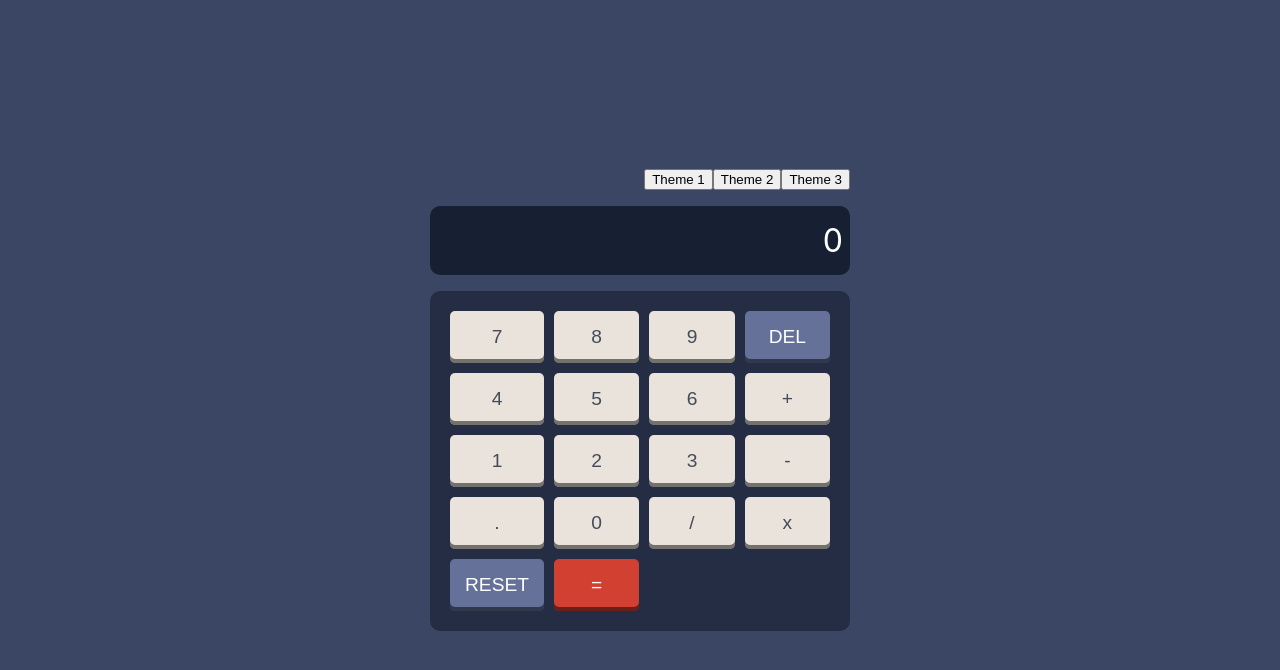
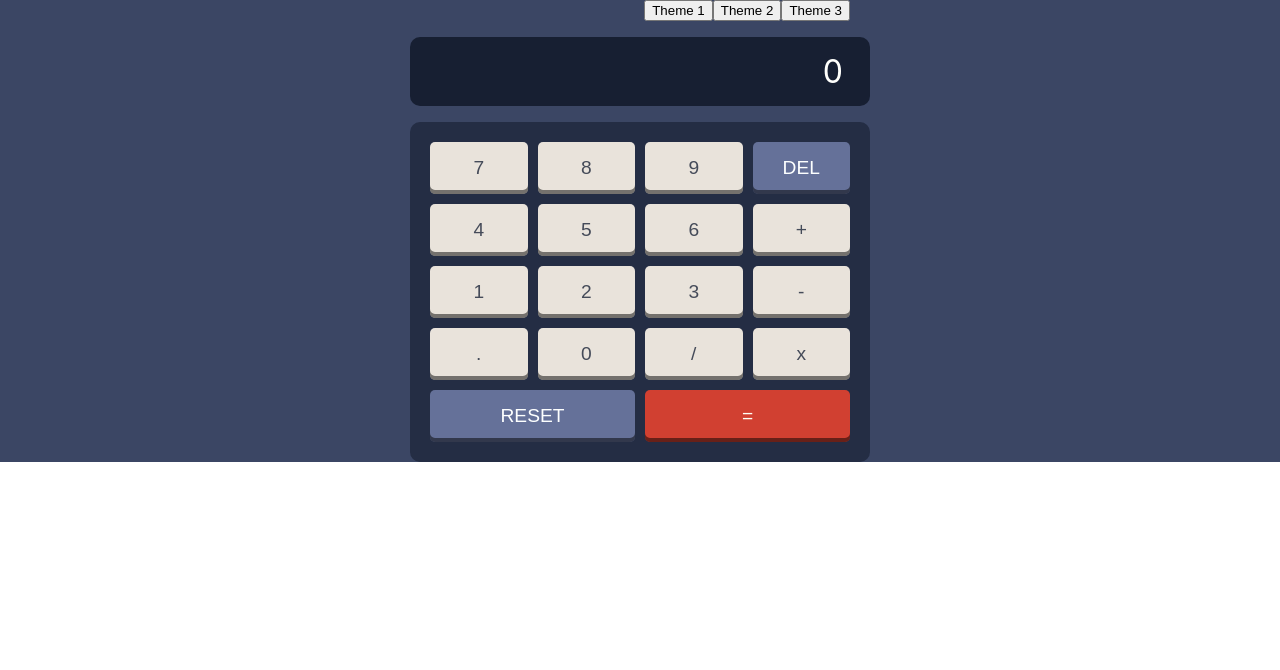
Before and after one commit to Joelfrancisco60/PresentationFront, a React (Create React App) app in the folder calculator-app/: page / in a window 1280 px wide. Shown: the top 670 px of the page. Built offline with nearby package versions, Linux system fonts and the light colour scheme.

Commit message:
add theming

```diff
--- a/calculator-app/src/App.scss
+++ b/calculator-app/src/App.scss
@@ -59,7 +59,7 @@
 }
 
 .App {
-  height: 100vh;
+  height: 100%;
   margin: 0;
   background-color: var(--bg-color);
   display: flex;
--- a/calculator-app/src/Componants/Calculator/Display/Display.js
+++ b/calculator-app/src/Componants/Calculator/Display/Display.js
@@ -2,7 +2,7 @@ import React from 'react';
 
 const Display = ({ value }) => {
   return <div className="display">
-    <span className="display__result">{value}</span>
+      <span className="display__result">{value}</span>
     </div>;
 };
 
--- a/calculator-app/src/Componants/Calculator/Display/display.scss
+++ b/calculator-app/src/Componants/Calculator/Display/display.scss
@@ -3,9 +3,9 @@
     background-color: var(--display-bg-color);
     color: var(--display-text-color);
     text-align: right;
-    padding: 15px 0px;
+    padding: 15px 20px;
     border-radius: 10px;
-    margin: 16px 0px;
+    margin: 16px 20px;
     font-size: 2rem;
 
     &__result{
--- a/calculator-app/src/Componants/Calculator/Keypad/Button/button.scss
+++ b/calculator-app/src/Componants/Calculator/Keypad/Button/button.scss
@@ -14,6 +14,7 @@
     &.RESET{
         background-color: var(--button-bg-delete);
         color: var(--button-text-delete);
+        grid-column : span 2
     }
     &.DEL{
         background-color: var(--button-bg-delete);
@@ -23,5 +24,6 @@
     &.\={
         background-color: var(--button-bg-equals);
         color: var(--button-text-equals);
+        grid-column : span 2;
     }
 }
--- a/calculator-app/src/Componants/Calculator/Keypad/keypad.scss
+++ b/calculator-app/src/Componants/Calculator/Keypad/keypad.scss
@@ -4,5 +4,7 @@
     gap: 10px;
     background-color: var(--keypad-bg-color);
     padding: 20px;
+    margin: 0px 20px;
     border-radius: 10px;
+    width: 100%;
 }
```
